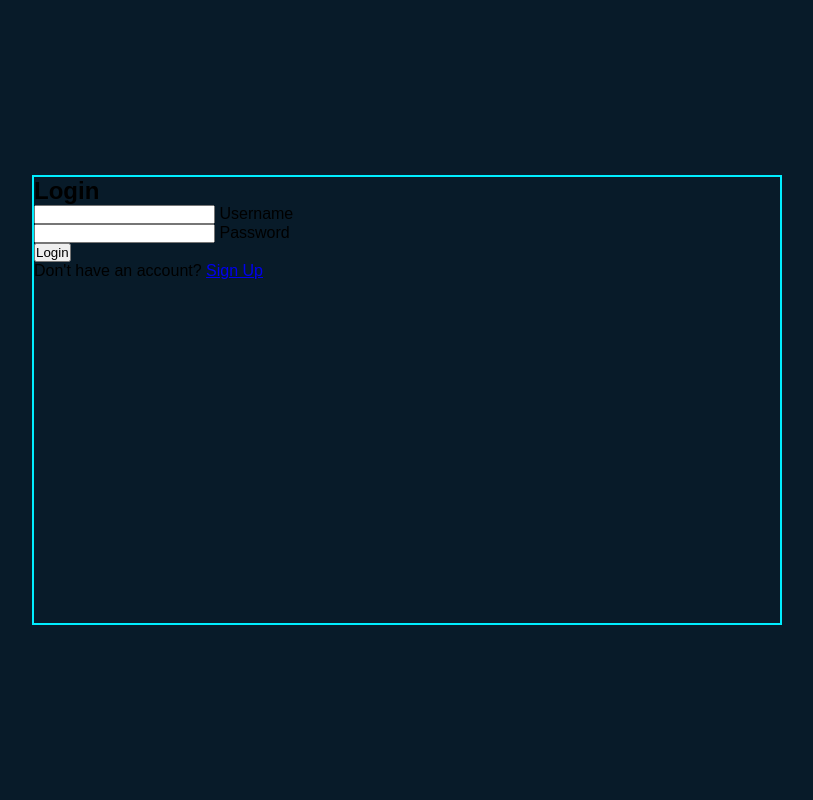
After one commit to sekhonmanjit001/college-admission-management-system, a Django app: template college_admission/student/templates/Registration student.html in a window 1280 px wide. The commit adds this page. Shown: the whole page, without its empty margins (233-1046 px from the left). Run offline with Django 5.2, Linux system fonts and the light colour scheme; the template is opened without the code that fills it, so the values that code supplies are empty.

Commit message:
register page

```diff
--- /dev/null
+++ b/college_admission/student/templates/Registration student.html
@@ -0,0 +1,65 @@
+<!DOCTYPE html>
+<html lang="en">
+<head>
+    <meta charset="UTF-8">
+    <meta name="viewport" content="width=device-width, initial-scale=1.0">
+    <title>Login and Registration Form </title>
+    <link href='https://unpkg.com/boxicons@2.1.4/css/boxicons.min.css' rel='stylesheet'>
+
+    <style>
+        *{
+            margin: 0;
+            padding: 0;
+            box-sizing: border-box;
+            font-family: 'Poppins', sans-serif;
+        }
+        body{
+            display: flex;
+            justify-content: center;
+            align-items: center;
+            min-height: 100vh;
+            background: #081b29;
+        }
+        .wrapper{
+            position: relative;
+            width: 750px;
+            height: 450px;
+            background: transparent;
+            border: 2px solid #0ef;
+        }
+
+
+
+
+
+
+    </style
+</head>
+<body>
+    <div class="wrapper">
+        <div class="form-box login">
+          <h2>Login</h2>
+          <form action="#">
+            <div class="input-box">
+                <input type="text" required>
+                <lable>Username</lable>
+            </div>
+            <div class="input-box">
+                <input type="Password" required>
+                <lable>Password</lable>
+            </div>
+            <button type="Submit" class="btn">Login</button>
+            <div class="logreg-link">
+                <p>Don't have an account? <a href="#"
+                    class="register-link">Sign Up</a></p>
+            </div>
+            </form>
+            </div>
+        </div>
+
+
+
+
+
+</body>
+</html>
--- a/college_admission/student/urls.py
+++ b/college_admission/student/urls.py
@@ -3,4 +3,5 @@ from . import views
 
 urlpatterns = [
     path('', views.view_name),
+    path('register', views.signUp_register),
 ]
--- a/college_admission/student/views.py
+++ b/college_admission/student/views.py
@@ -3,3 +3,5 @@ from django.shortcuts import render
 def view_name (request):
     return render(request,"landingPage.html")
 # Create your views here.
+def signUp_register(request):
+    return render(request,"Registration_student.html")
```
Also changed, not shown: college_admission/student/templates/landingPage.html (+9 -0 lines).
